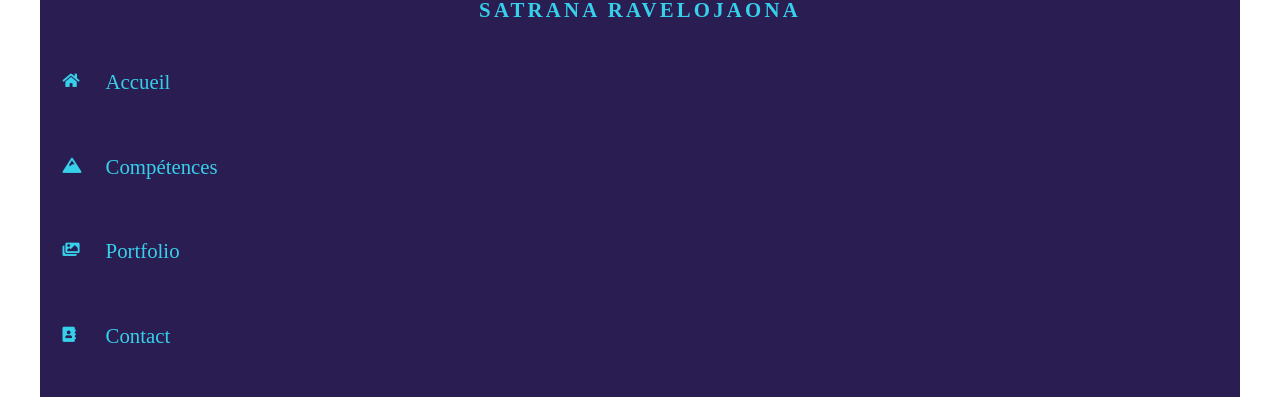
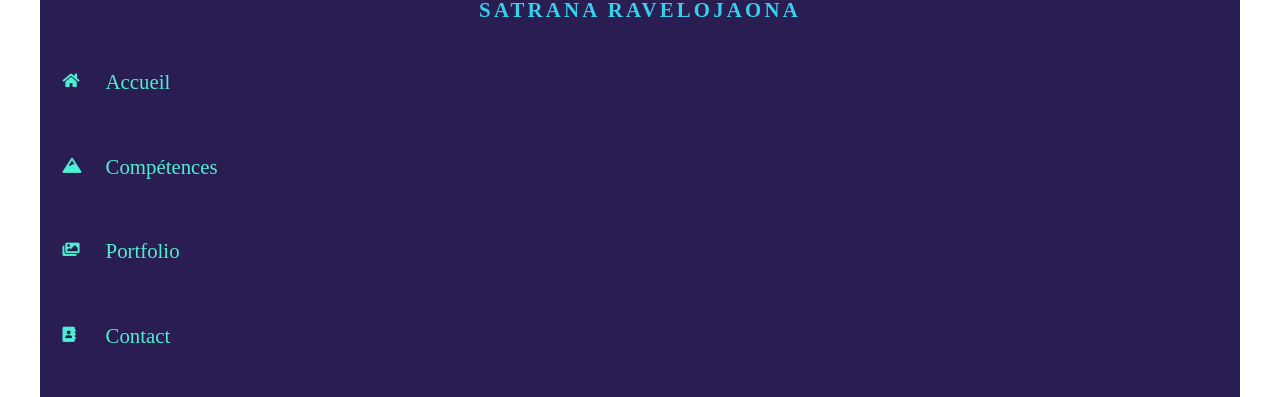
Before and after one commit to SaRvj/CV, a React (Create React App) app: page / in a window 1280 px wide. Shown: the part 244-641 px from the top of the page. Built offline with nearby package versions, Linux system fonts and the light colour scheme; a web font is replaced by a local one.

Commit message:
replace activeclassname with classname

```diff
--- a/src/components/Navigation.js
+++ b/src/components/Navigation.js
@@ -14,25 +14,25 @@ const Navigation = () =>{
             <div className="navigation">
                 <ul>
                     <li>
-                        <NavLink exact to="/" activeClassName="navActive" >
+                        <NavLink exact to="/" className="navActive" >
                             <i className="fas fa-home"></i>
                             <span>Accueil</span>
                         </NavLink>
                     </li>
                     <li>
-                        <NavLink exact to="/compétences" activeClassName="navActive" >
+                        <NavLink exact to="/compétences" className="navActive" >
                             <i className="fas fa-mountain"></i>
                             <span>Compétences</span>
                         </NavLink>
                     </li>
                     <li>
-                        <NavLink exact to="/portfolio" activeClassName="navActive" >
+                        <NavLink exact to="/portfolio" className="navActive" >
                             <i className="fas fa-images"></i>
                             <span>Portfolio</span>
                         </NavLink>
                     </li>
                     <li>
-                        <NavLink exact to="/contact" activeClassName="navActive" >
+                        <NavLink exact to="/contact" className="navActive" >
                             <i className="fas fa-address-book"></i>
                             <span>Contact</span>
                         </NavLink>
```
